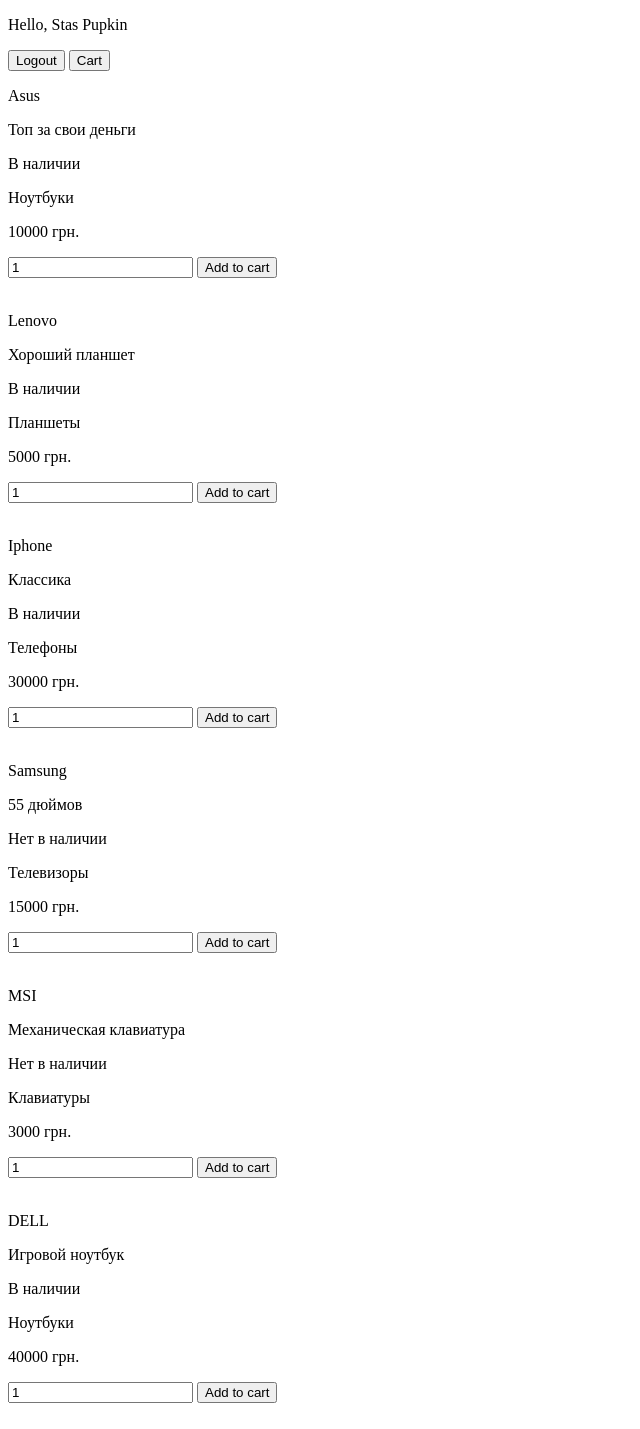
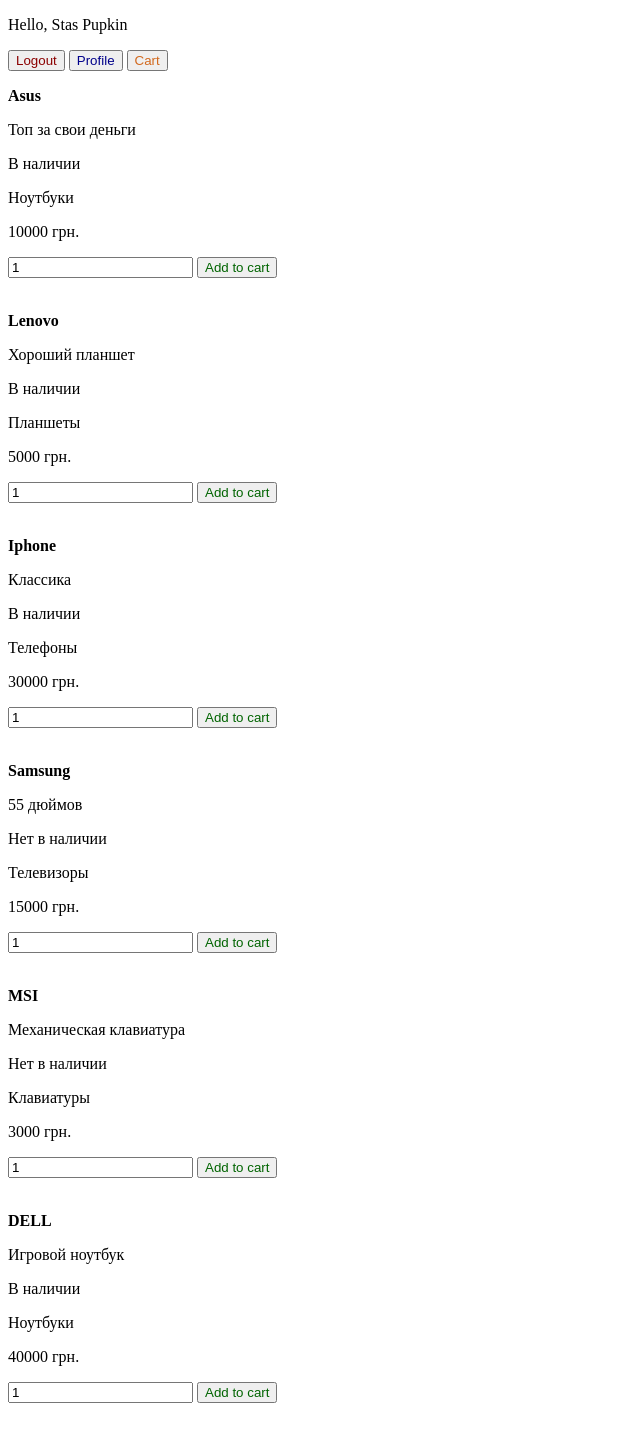
Before and after one commit to reeeade/Shop_0.1, a Flask app: page /shop/items in a window 1280 px wide. Shown: the whole page, without its empty margins (0-640 px from the left). Run offline with Flask 3, Linux system fonts and the light colour scheme; a user stored in the database is signed in.

Commit message:
Decorated the app a bit and added buttons

```diff
--- a/templates/items.html
+++ b/templates/items.html
@@ -6,11 +6,14 @@
 </head>
 {% if user %}
     <p>Hello, {{ user['name'] }} {{ user['surname'] }}</p>
-    <form action="/logout" method="GET" style="display: inline-block;">
-        <input type="submit" value="Logout">
+    <form  action="/logout" method="GET" style="display: inline-block;">
+        <input style="color: darkred" type="submit" value="Logout">
+    </form>
+    <form action="/user" method="GET" style="display: inline-block;">
+        <input style="color: darkblue" type="submit" value="Profile">
     </form>
     <form action="/shop/cart" method="GET" style="display: inline-block;">
-        <input type="submit" value="Cart">
+        <input style="color: chocolate" type="submit" value="Cart">
     </form>
 {% else %}
     <p>Hello, Guest</p>
@@ -20,15 +23,17 @@
 {% endif %}
 <body>
 {% for item in items %}
-<p>{{ item.name}}</p>
+<p style="font-weight: bold">{{ item.name}}</p>
 <p>{{ item.description }}</p>
 <p>{{ item.status_name }}</p>
 <p>{{ item.category_name }}</p>
 <p>{{ item.price }} грн.</p>
 <form action="/shop/cart" method="post">
     <input type="hidden" name="item_id" value="{{ item.item_id }}">
-    <input type="number" name="quantity" value="1">
-    <input type="submit" value="Add to cart">
+    <label>
+        <input type="number" name="quantity" value="1">
+    </label>
+    <input style="color: darkgreen" type="submit" value="Add to cart">
 </form>
 <br>
 {% endfor %}
--- a/templates/login.html
+++ b/templates/login.html
@@ -16,7 +16,10 @@
     <label for="password">Password:</label>
     <input type="password" name="password" id="password" placeholder="password" required>
     <br>
-        <input type="submit" value="Login">
+    <input style="color: darkgreen" type="submit" value="Login">
+</form>
+<form action="/register" method="GET" style="display: inline-block">
+    <input style="color: darkgreen" type="submit" value="Register">
 </form>
 </body>
 </html>
--- a/templates/update_user.html
+++ b/templates/update_user.html
@@ -19,7 +19,7 @@
         <label for="password">Password:</label>
         <input type="password" id="password" name="password" value="{{ current_user['password'] }}">
         <br>
-        <input type="submit" value="Update">
+        <input style="color: darkgreen" type="submit" value="Update">
     </form>
 </body>
 </html>
```
Also changed, not shown: templates/cart.html (+8 -2 lines), templates/register.html (+5 -2 lines), templates/user_info.html (+5 -3 lines), identifier.sqlite. Lines whose indentation alone changed are shown as unchanged.
